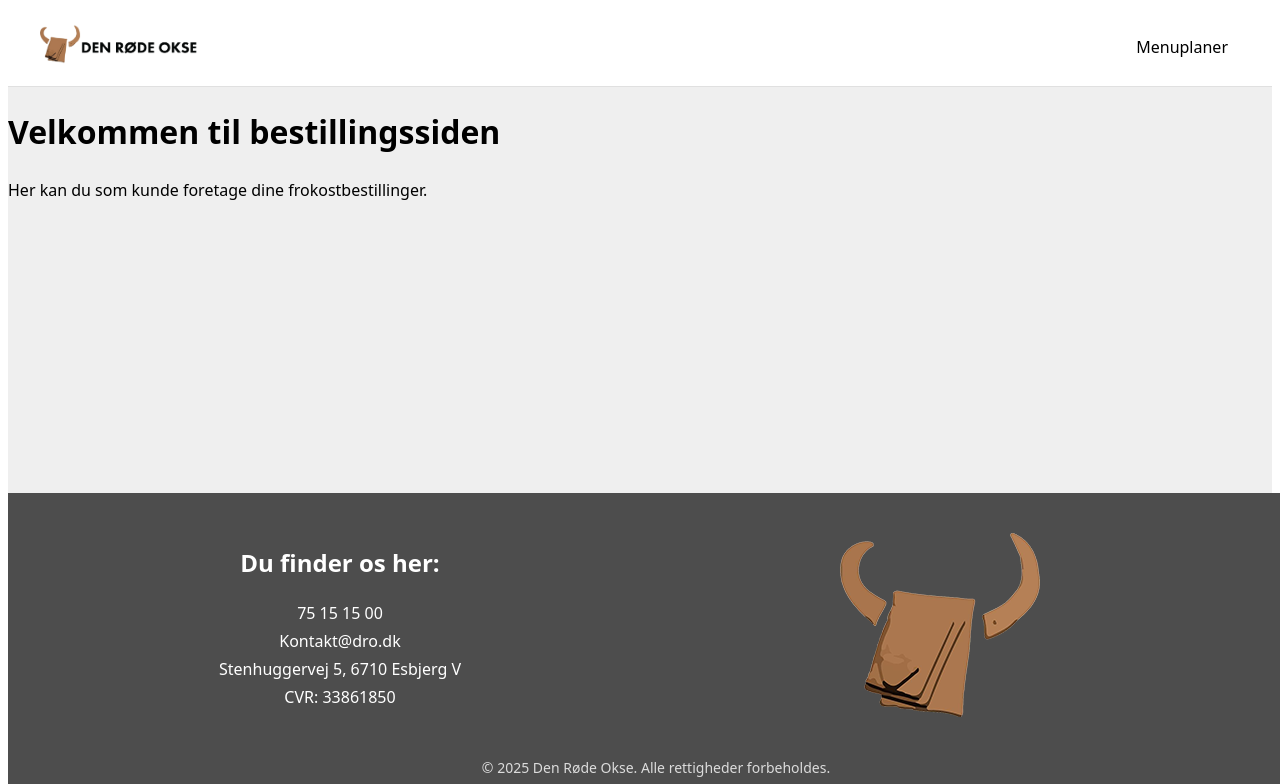
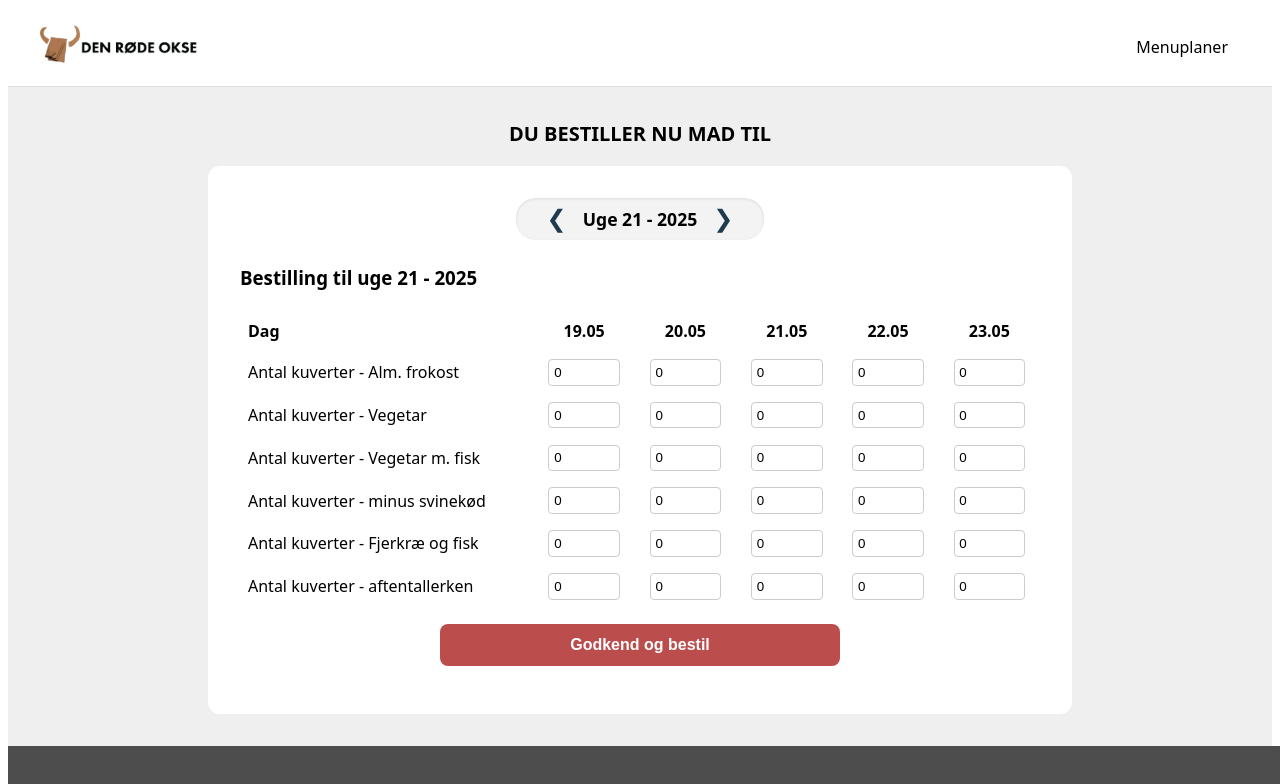
Before and after one commit to sofi696c/DRO-frokostportal, a Vue app in the folder hovedopgave-dro/: page /bestilling in a window 1280 px wide. Shown: the top 784 px of the page. Built offline with nearby package versions, Linux system fonts and the light colour scheme; no server answers.

Commit message:
Update BestillingView.vue

```diff
--- a/hovedopgave-dro/src/views/BestillingView.vue
+++ b/hovedopgave-dro/src/views/BestillingView.vue
@@ -1,6 +1,269 @@
 <template>
-    <div class="page">
-      <h1>Velkommen til bestillingssiden</h1>
-      <p>Her kan du som kunde foretage dine frokostbestillinger.</p>
+    <div class="page-header">
+      <h2>DU BESTILLER NU MAD TIL {{ displayName }}</h2>
+    </div>
+
+    <div class="bestilling-container">
+      <div class="week-switcher">
+        <button @click="prevWeek" class="arrow-btn">❮</button>
+        <span class="week-text">Uge {{ currentWeek }} - {{ currentYear }}</span>
+        <button @click="nextWeek" class="arrow-btn">❯</button>
+      </div>
+
+      <h3>Bestilling til uge {{ currentWeek }} - {{ currentYear }}</h3>
+
+      <table>
+        <thead>
+          <tr>
+            <th>Dag</th>
+            <th v-for="day in days" :key="day">{{ dayLabels[day] }}</th>
+          </tr>
+        </thead>
+        <tbody>
+          <tr v-for="(type, index) in mealTypes" :key="index">
+            <td>{{ type.label }}</td>
+            <td v-for="day in days" :key="day">
+              <input
+                type="number"
+                min="0"
+                v-model.number="orders[day][type.key]"
+                class="order-input"
+              />
+            </td>
+          </tr>
+        </tbody>
+      </table>
+
+      <button class="bestil" @click="submitOrder">Godkend og bestil</button>
+      <p v-if="success" class="success">{{ success }}</p>
+      <p v-if="error" class="error">{{ error }}</p>
     </div>
   </template>
+
+  <script setup>
+  import { ref, computed } from 'vue';
+  import { useUser } from '../modules/useUser';
+  import { db } from '../modules/firebase';
+  import { collection, addDoc } from 'firebase/firestore';
+
+  const { user, displayName } = useUser();
+
+  const today = new Date();
+  const getWeekNumber = (date) => {
+    const d = new Date(Date.UTC(date.getFullYear(), date.getMonth(), date.getDate()));
+    const dayNum = d.getUTCDay() || 7;
+    d.setUTCDate(d.getUTCDate() + 4 - dayNum);
+    const yearStart = new Date(Date.UTC(d.getUTCFullYear(), 0, 1));
+    const weekNo = Math.ceil((((d - yearStart) / 86400000) + 1) / 7);
+    return { week: weekNo, year: d.getUTCFullYear() };
+  };
+
+  const { week, year } = getWeekNumber(today);
+  const currentWeek = ref(week);
+  const currentYear = ref(year);
+
+  const days = ['MAN', 'TIR', 'ONS', 'TOR', 'FRE'];
+
+  function getMondayOfWeek(week, year) {
+    const jan4 = new Date(year, 0, 4);
+    const jan4Day = jan4.getDay() || 7;
+    const monday = new Date(jan4);
+    monday.setDate(jan4.getDate() - jan4Day + 1 + (week - 1) * 7);
+    return monday;
+  }
+
+  const dayLabels = computed(() => {
+    const labels = {};
+    const startDate = getMondayOfWeek(currentWeek.value, currentYear.value);
+    days.forEach((day, i) => {
+      const date = new Date(startDate);
+      date.setDate(startDate.getDate() + i);
+      labels[day] = date.toLocaleDateString('da-DK', {
+        day: '2-digit',
+        month: '2-digit'
+      });
+    });
+    return labels;
+  });
+
+  const mealTypes = [
+    { label: 'Antal kuverter - Alm. frokost', key: 'alm_frokost' },
+    { label: 'Antal kuverter - Vegetar', key: 'vegetar' },
+    { label: 'Antal kuverter - Vegetar m. fisk', key: 'vegetar_fisk' },
+    { label: 'Antal kuverter - minus svinekød', key: 'minus_svinekoed' },
+    { label: 'Antal kuverter - Fjerkræ og fisk', key: 'fjerkrae_fisk' },
+    { label: 'Antal kuverter - aftentallerken', key: 'aftentallerken' }
+  ];
+
+  const orders = ref({});
+  const success = ref('');
+  const error = ref('');
+
+  function initOrders() {
+    orders.value = {};
+    days.forEach(day => {
+      orders.value[day] = {};
+      mealTypes.forEach(type => {
+        orders.value[day][type.key] = 0;
+      });
+    });
+  }
+  initOrders();
+
+  const nextWeek = () => {
+    if (currentWeek.value === 52) {
+      currentWeek.value = 1;
+      currentYear.value += 1;
+    } else {
+      currentWeek.value++;
+    }
+    initOrders();
+  };
+
+  const prevWeek = () => {
+    if (currentWeek.value === 1) {
+      currentWeek.value = 52;
+      currentYear.value -= 1;
+    } else {
+      currentWeek.value--;
+    }
+    initOrders();
+  };
+
+  const submitOrder = async () => {
+    success.value = '';
+    error.value = '';
+    try {
+      await addDoc(collection(db, 'ordre'), {
+        userId: user.value.uid,
+        customerName: displayName.value,
+        week: currentWeek.value,
+        year: currentYear.value,
+        data: orders.value
+      });
+      success.value = 'Bestilling gemt!';
+    } catch (err) {
+      console.error(err);
+      error.value = 'Noget gik galt. Prøv igen.';
+    }
+  };
+  </script>
+
+  <style scoped>
+  .page-header {
+    text-align: center;
+    margin-top: 2rem;
+    margin-bottom: 1rem;
+  }
+  .page-header h2 {
+    font-size: 1.25rem;
+    text-transform: uppercase;
+    font-weight: 700;
+  }
+
+  .bestilling-container {
+    max-width: 800px;
+    margin: 0 auto 2rem auto;
+    background: #fff;
+    padding: 2rem;
+    border-radius: 12px;
+  }
+
+  .week-switcher {
+    display: flex;
+    align-items: center;
+    justify-content: center;
+    gap: 1rem;
+    background-color: #f3f3f3;
+    border-radius: 20px;
+    box-shadow: inset 0 1px 3px rgba(0, 0, 0, 0.1);
+    padding: 0.5rem 1.5rem;
+    width: 25%;
+    margin: 0 auto 1.5rem auto;
+  }
+
+  .arrow-btn {
+    background: none;
+    border: none;
+    font-size: 1.5rem;
+    color: #1f3b4d;
+    cursor: pointer;
+    padding: 0;
+    line-height: 1;
+  }
+
+  .arrow-btn:hover {
+    color: #1f3b4d;
+    background-color: transparent;
+  }
+
+  .week-text {
+    font-weight: 600;
+    font-size: 1.1rem;
+    text-align: center;
+  }
+
+  table {
+    width: 100%;
+    border-collapse: collapse;
+    margin-bottom: 1rem;
+  }
+
+  th, td {
+    padding: 0.5rem;
+    text-align: center;
+  }
+
+  th:first-child,
+  td:first-child {
+    text-align: left;
+    font-weight: 500;
+  }
+
+  th:first-child {
+    text-align: left;
+    font-weight: 700;
+    font-size: 1rem;
+  }
+
+  .order-input {
+    width: 60px;
+    padding: 0.3rem;
+    border: 1px solid #ccc;
+    border-radius: 4px;
+  }
+
+  button {
+    background-color: #BC4D4D;
+    color: white;
+    padding: 0.75rem 2rem;
+    border: none;
+    border-radius: 8px;
+    cursor: pointer;
+    font-weight: 600;
+    display: block;
+    font-size: 1rem;
+  }
+
+  button:hover {
+    background-color: #a13737;
+  }
+
+  .bestil{
+    margin: 1rem auto;
+    width: 50%;
+    text-align: center;
+  }
+
+  .success {
+    color: green;
+    margin-top: 1rem;
+    text-align: center;
+  }
+
+  .error {
+    color: red;
+    margin-top: 1rem;
+    text-align: center;
+  }
+  </style>
```
